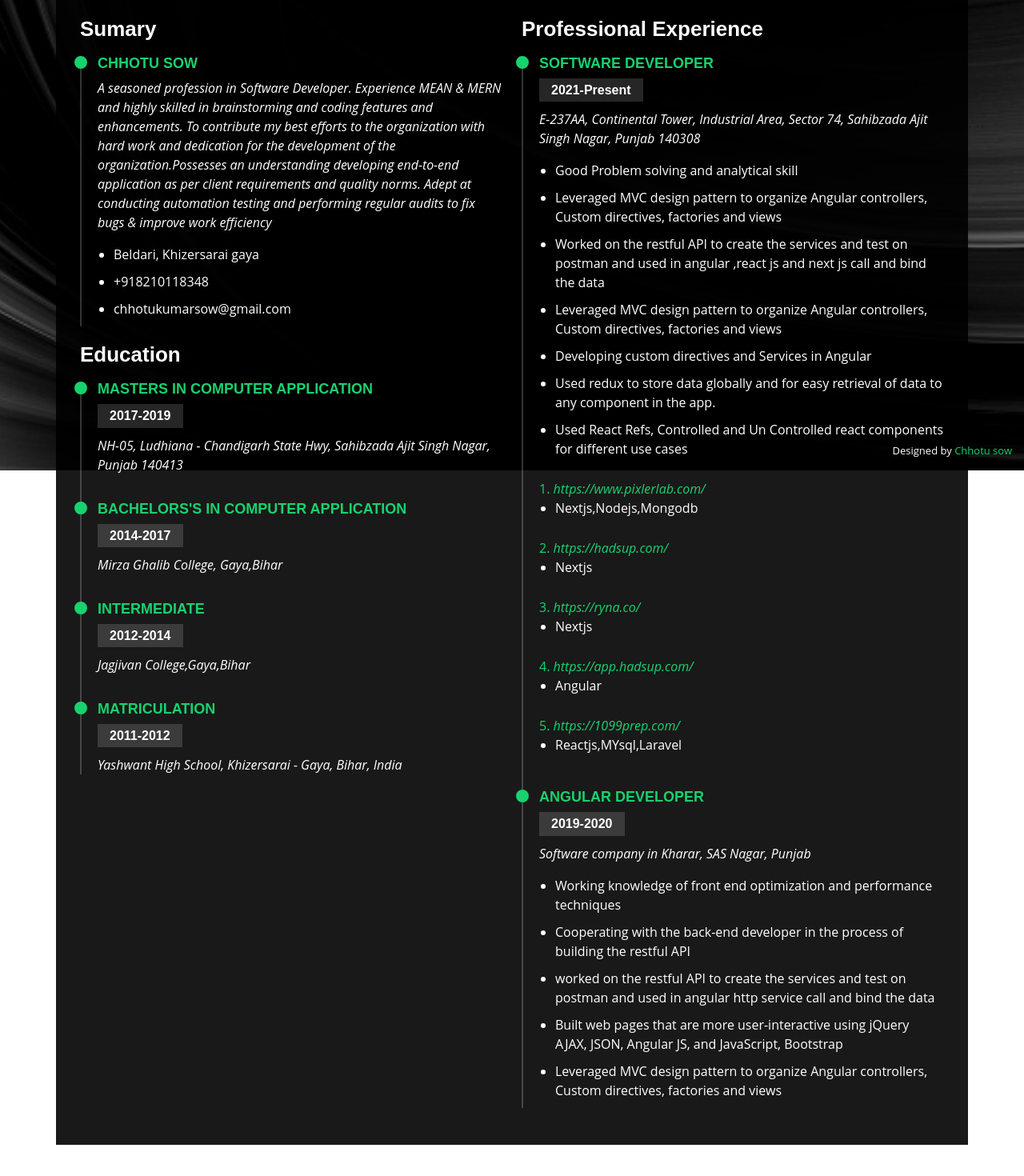
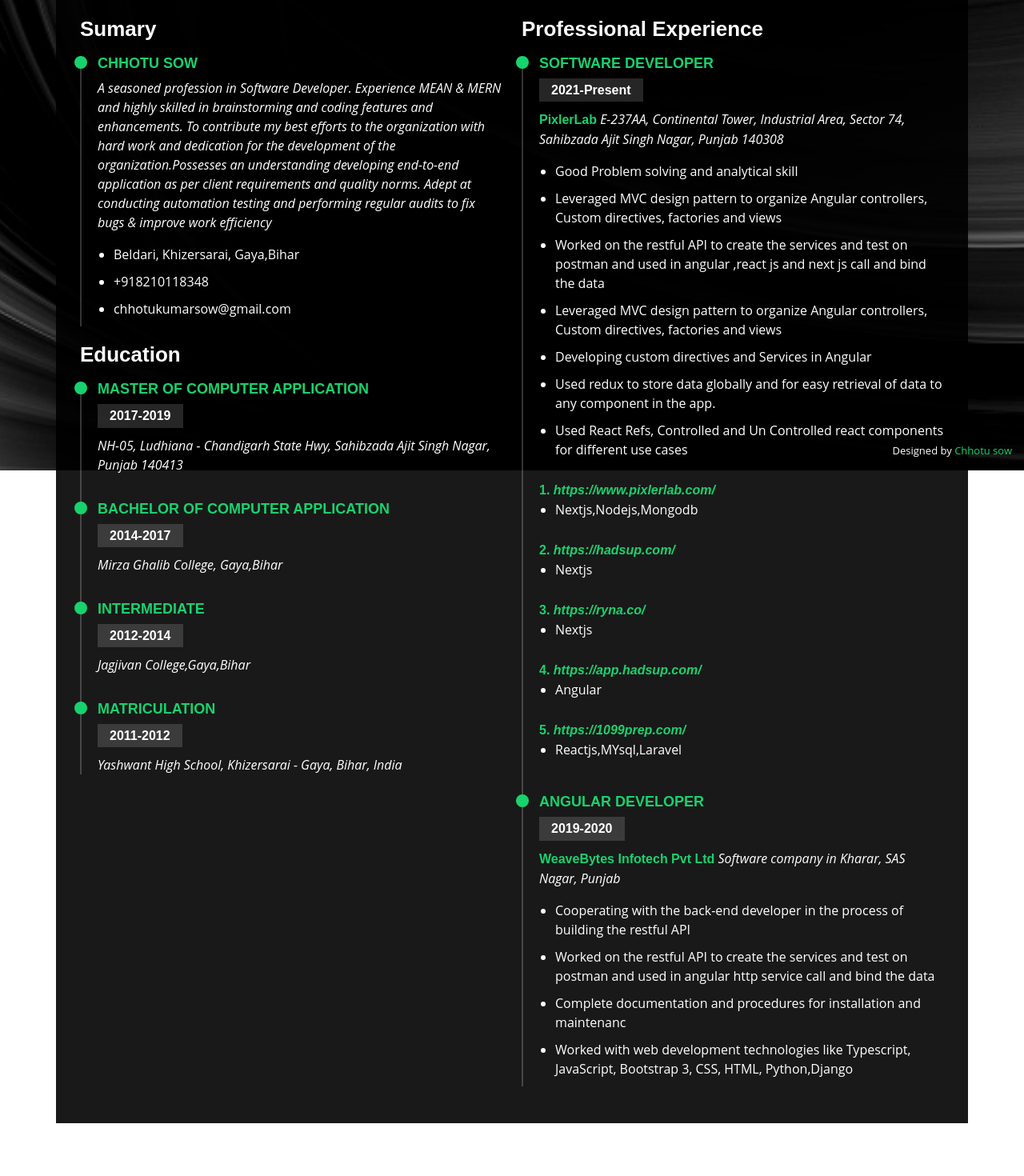
Before and after one commit to chhotu1/chhotu-portfolio, a Next.js app: page /resume in a window 1280 px wide. Shown: the part 212-1682 px from the top of the page at 80% size. After the commit the page ends 1661 px from the top, so only its background shows below. Built offline with nearby package versions, Linux system fonts and the light colour scheme.

Commit message:
change image

```diff
--- a/pages/resume.js
+++ b/pages/resume.js
@@ -17,7 +17,7 @@ const Resume = () => {
               <p><em>{aboutMe.long_description}</em></p>
               <p>
               </p><ul>
-                <li>{aboutMe.address}</li>
+                <li>{aboutMe.address},Bihar</li>
                 <li>{aboutMe.phone}</li>
                 <li>{aboutMe.email}</li>
               </ul>
@@ -42,7 +42,7 @@ const Resume = () => {
                 <div className="resume-item" key={index}>
                   <h4>{item.title}</h4>
                   <h5>{item.year}</h5>
-                  <p><em>{item.address} </em></p>
+                  <p><a rel="noopener noreferrer" target="_blank" href={item.company_website}>{item.company_name}</a> <em>{item.address} </em></p>
                   <p>
                   </p><ul>
                     {item.description.map((desc, i) => {
--- a/public/Data.js
+++ b/public/Data.js
@@ -11,7 +11,7 @@ export const Data = {
         degree: "Master of Computer Application",
         freelance: "Available",
         email: "chhotukumarsow@gmail.com",
-        address: "Beldari, Khizersarai gaya",
+        address: "Beldari, Khizersarai, Gaya",
         long_description: long_description,
         short_description: "I am Software Developer",
         designation:"Software Developer",
@@ -63,14 +63,14 @@ export const Data = {
     },
     resumeData: {
         education: [
-            { id: 1, title: "Masters in Computer Application", year: "2017-2019", college: "NH-05, Ludhiana - Chandigarh State Hwy, Sahibzada Ajit Singh Nagar, Punjab 140413", description: "" },
-            { id: 2, title: "Bachelors's in Computer Application", year: "2014-2017", college: "Mirza Ghalib College, Gaya,Bihar", description: "" },
+            { id: 1, title: "Master of Computer Application", year: "2017-2019", college: "NH-05, Ludhiana - Chandigarh State Hwy, Sahibzada Ajit Singh Nagar, Punjab 140413", description: "" },
+            { id: 2, title: "Bachelor of Computer Application", year: "2014-2017", college: "Mirza Ghalib College, Gaya,Bihar", description: "" },
             { id: 3, title: "Intermediate", year: "2012-2014", college: "Jagjivan College,Gaya,Bihar", description: "" },
             { id: 4, title: "Matriculation ", year: "2011-2012", college: "Yashwant High School, Khizersarai - Gaya, Bihar, India", description: "" },
         ],
         experience: [
             {
-                id: 1, title: "Software Developer", company_name: "PixlerLab", year: "2021-Present", address: "E-237AA, Continental Tower, Industrial Area, Sector 74, Sahibzada Ajit Singh Nagar, Punjab 140308", description: [
+                id: 1, title: "Software Developer",company_website:"https://www.pixlerlab.com/", company_name: "PixlerLab", year: "2021-Present", address: "E-237AA, Continental Tower, Industrial Area, Sector 74, Sahibzada Ajit Singh Nagar, Punjab 140308", description: [
                     "Good Problem solving and analytical skill",
                     "Leveraged MVC design pattern to organize Angular controllers, Custom directives, factories and views",
                     "Worked on the restful API to create the services and test on postman and used in angular ,react js and next js call and bind the data",
@@ -88,12 +88,11 @@ export const Data = {
                 ],
             },
             {
-                id: 2, title: "ANGULAR DEVELOPER", company_name: "WeaveBytes Infotech Pvt Ltd", year: "2019-2020", address: "Software company in Kharar, SAS Nagar, Punjab", description: [
-                    "Working knowledge of front end optimization and performance techniques",
+                id: 2, title: "ANGULAR DEVELOPER", company_website:"",company_name: "WeaveBytes Infotech Pvt Ltd", year: "2019-2020", address: "Software company in Kharar, SAS Nagar, Punjab", description: [
                     "Cooperating with the back-end developer in the process of building the restful API",
-                    "worked on the restful API to create the services and test on postman and used in angular http service call and bind the data",
-                    "Built web pages that are more user-interactive using jQuery AJAX, JSON, Angular JS, and JavaScript, Bootstrap",
-                    "Leveraged MVC design pattern to organize Angular controllers, Custom directives, factories and views"
+                    "Worked on the restful API to create the services and test on postman and used in angular http service call and bind the data",
+                    "Complete documentation and procedures for installation and maintenanc",
+                    "Worked with web development technologies like Typescript, JavaScript, Bootstrap 3, CSS, HTML, Python,Django"
                 ],
                 projects: [
                     // { link: "http://control.trackugo.in/", technology: "Laravel,Mongodb", description: "" },
--- a/styles/globals.scss
+++ b/styles/globals.scss
@@ -636,6 +636,11 @@ section .container {
   border-left: 2px solid rgba(255, 255, 255, 0.2);
   position: relative;
 }
+.resume .resume-item a{
+  color: #18d26e;
+  font-family: "Poppins", sans-serif;
+  font-weight: bold;
+}
 
 .resume .resume-item h4 {
   line-height: 18px;
```
